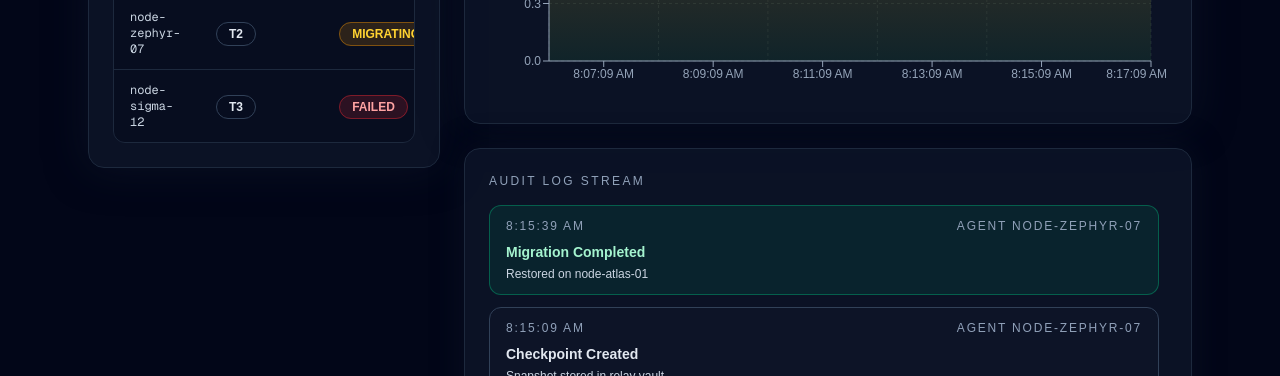
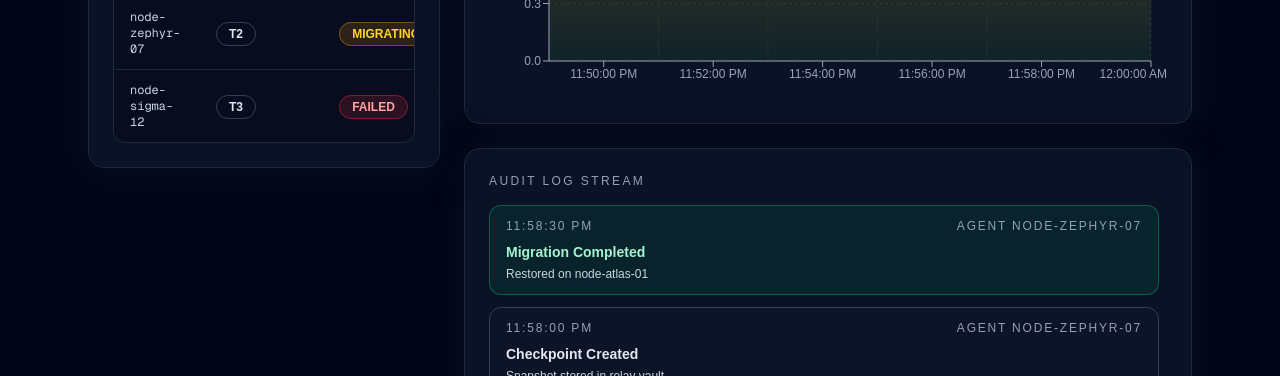
Before and after one commit to JasonEran/Aether-Guard, a Next.js app in the folder src/web/dashboard/: page / in a window 1280 px wide. Shown: the part 424-800 px from the top of the page. Built offline with nearby package versions, Linux system fonts and the light colour scheme; no server answers.

Commit message:
feat: update Dockerfile to include test files and refactor DashboardClient for improved mock data handling

```diff
--- a/src/web/dashboard/app/DashboardClient.tsx
+++ b/src/web/dashboard/app/DashboardClient.tsx
@@ -1,6 +1,6 @@
 'use client';
 
-import { useEffect, useMemo, useState } from 'react';
+import { useEffect, useState } from 'react';
 import { signOut } from 'next-auth/react';
 
 import AuditLogStream from '../components/AuditLogStream';
@@ -16,15 +16,9 @@ interface DashboardClientProps {
 
 type FleetEntry = Agent & { lastCheckpoint?: string };
 
-export default function DashboardClient({ userName, userRole }: DashboardClientProps) {
-  const [agents, setAgents] = useState<FleetEntry[]>([]);
-  const [history, setHistory] = useState<RiskPoint[]>([]);
-  const [auditLogs, setAuditLogs] = useState<AuditLog[]>([]);
-  const [usingMock, setUsingMock] = useState(false);
-
-  const mockPayload = useMemo(() => {
-    const now = Date.now();
-    const timestamps = Array.from({ length: 12 }, (_, index) => new Date(now - (11 - index) * 60_000));
+const MOCK_PAYLOAD = (() => {
+  const baseTime = Date.parse('2025-01-01T00:00:00.000Z');
+  const timestamps = Array.from({ length: 12 }, (_, index) => new Date(baseTime - (11 - index) * 60_000));
   const mockHistory: RiskPoint[] = timestamps.map((timestamp, index) => ({
     timestamp: timestamp.toISOString(),
     riskScore: index < 5 ? 0.35 : index < 9 ? 0.62 : 0.86,
@@ -36,24 +30,24 @@ export default function DashboardClient({ userName, userRole }: DashboardClientP
       status: 'IDLE',
       tier: 'T1',
       riskScore: 0.18,
-        lastHeartbeat: new Date(now - 45_000).toISOString(),
-        lastCheckpoint: new Date(now - 12 * 60_000).toISOString(),
+      lastHeartbeat: new Date(baseTime - 45_000).toISOString(),
+      lastCheckpoint: new Date(baseTime - 12 * 60_000).toISOString(),
     },
     {
       agentId: 'node-zephyr-07',
       status: 'MIGRATING',
       tier: 'T2',
       riskScore: 0.87,
-        lastHeartbeat: new Date(now - 30_000).toISOString(),
-        lastCheckpoint: new Date(now - 2 * 60_000).toISOString(),
+      lastHeartbeat: new Date(baseTime - 30_000).toISOString(),
+      lastCheckpoint: new Date(baseTime - 2 * 60_000).toISOString(),
     },
     {
       agentId: 'node-sigma-12',
       status: 'FAILED',
       tier: 'T3',
       riskScore: 0.95,
-        lastHeartbeat: new Date(now - 8 * 60_000).toISOString(),
-        lastCheckpoint: new Date(now - 30 * 60_000).toISOString(),
+      lastHeartbeat: new Date(baseTime - 8 * 60_000).toISOString(),
+      lastCheckpoint: new Date(baseTime - 30 * 60_000).toISOString(),
     },
   ];
 
@@ -63,26 +57,32 @@ export default function DashboardClient({ userName, userRole }: DashboardClientP
       action: 'Migration Completed',
       agentId: 'node-zephyr-07',
       result: 'Restored on node-atlas-01',
-        timestamp: new Date(now - 90_000).toISOString(),
+      timestamp: new Date(baseTime - 90_000).toISOString(),
     },
     {
       id: 'audit-02',
       action: 'Checkpoint Created',
       agentId: 'node-zephyr-07',
       result: 'Snapshot stored in relay vault',
-        timestamp: new Date(now - 2 * 60_000).toISOString(),
+      timestamp: new Date(baseTime - 2 * 60_000).toISOString(),
     },
     {
       id: 'audit-03',
       action: 'Risk Scan Updated',
       agentId: 'node-sigma-12',
       result: 'Priority raised to CRITICAL',
-        timestamp: new Date(now - 4 * 60_000).toISOString(),
+      timestamp: new Date(baseTime - 4 * 60_000).toISOString(),
     },
   ];
 
   return { mockHistory, mockAgents, mockAudits };
-  }, []);
+})();
+
+export default function DashboardClient({ userName, userRole }: DashboardClientProps) {
+  const [agents, setAgents] = useState<FleetEntry[]>([]);
+  const [history, setHistory] = useState<RiskPoint[]>([]);
+  const [auditLogs, setAuditLogs] = useState<AuditLog[]>([]);
+  const [usingMock, setUsingMock] = useState(false);
 
   useEffect(() => {
     let isMounted = true;
@@ -100,19 +100,20 @@ export default function DashboardClient({ userName, userRole }: DashboardClientP
 
       const useMock = fleetData.length === 0 || historyData.length === 0 || auditData.length === 0;
       setUsingMock(useMock);
-      setAgents(
-        (fleetData.length ? fleetData : mockPayload.mockAgents).map((agent) => ({
+      const fleetSource: FleetEntry[] = fleetData.length
+        ? fleetData.map((agent) => ({
             ...agent,
-          lastCheckpoint: agent.lastCheckpoint ?? agent.lastHeartbeat,
-        })),
-      );
-      setHistory(historyData.length ? historyData : mockPayload.mockHistory);
-      const auditPool = (auditData.length ? auditData : mockPayload.mockAudits).slice(0, 12);
+            lastCheckpoint: agent.lastHeartbeat,
+          }))
+        : MOCK_PAYLOAD.mockAgents;
+      setAgents(fleetSource);
+      setHistory(historyData.length ? historyData : MOCK_PAYLOAD.mockHistory);
+      const auditPool = (auditData.length ? auditData : MOCK_PAYLOAD.mockAudits).slice(0, 12);
       const hasMigration = auditPool.some((log) => log.action === 'Migration Completed');
       setAuditLogs(
         hasMigration
           ? auditPool
-          : [mockPayload.mockAudits[0], ...auditPool].slice(0, 12),
+          : [MOCK_PAYLOAD.mockAudits[0], ...auditPool].slice(0, 12),
       );
     };
 
@@ -123,7 +124,7 @@ export default function DashboardClient({ userName, userRole }: DashboardClientP
       isMounted = false;
       clearInterval(intervalId);
     };
-  }, [mockPayload]);
+  }, []);
 
   const handleSimulateChaos = async () => {
     await sendChaosSignal();
```
Also changed, not shown: 2 other files (tests, documents, lock files or other folders). Lines whose indentation alone changed are shown as unchanged.
